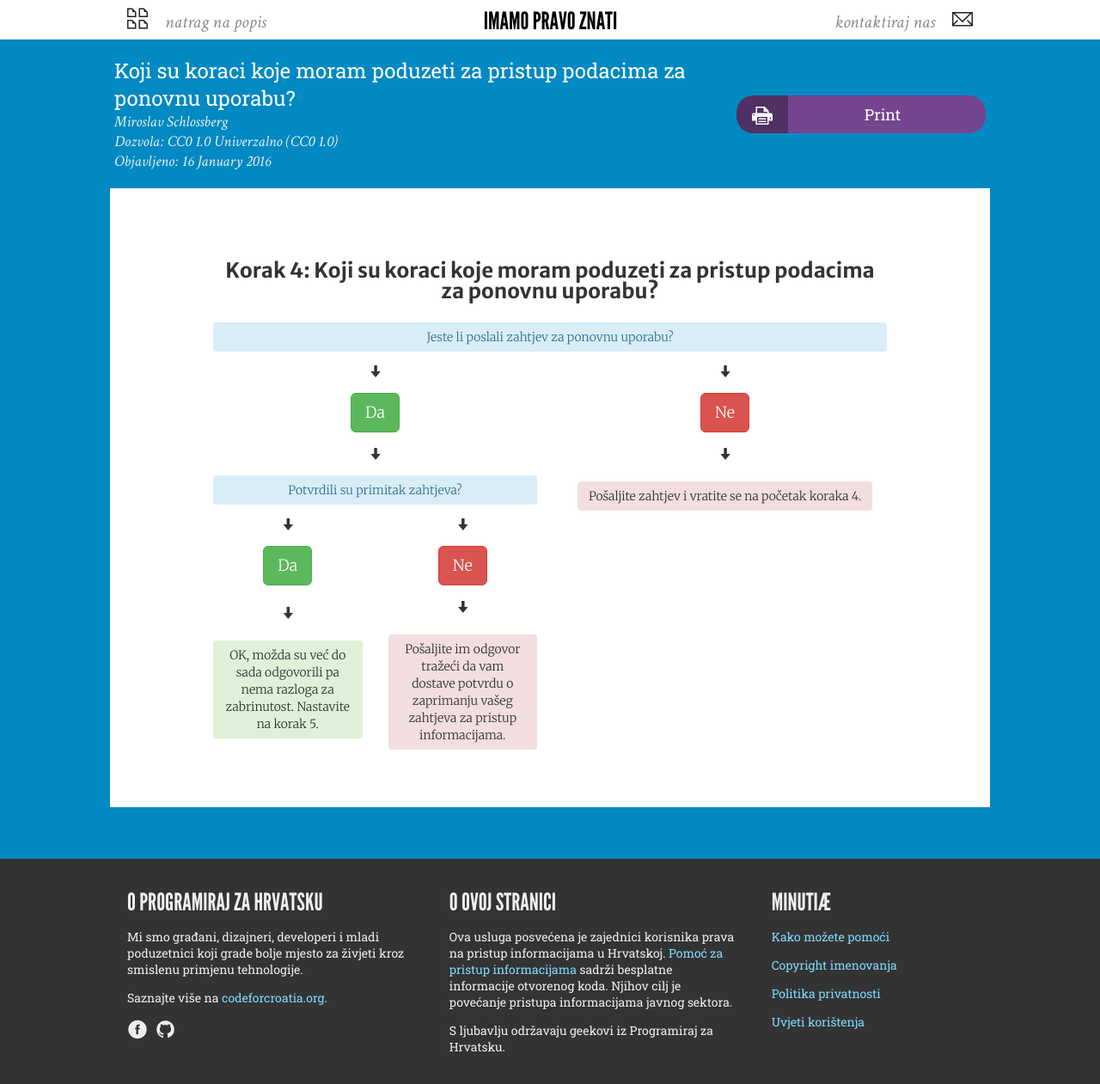
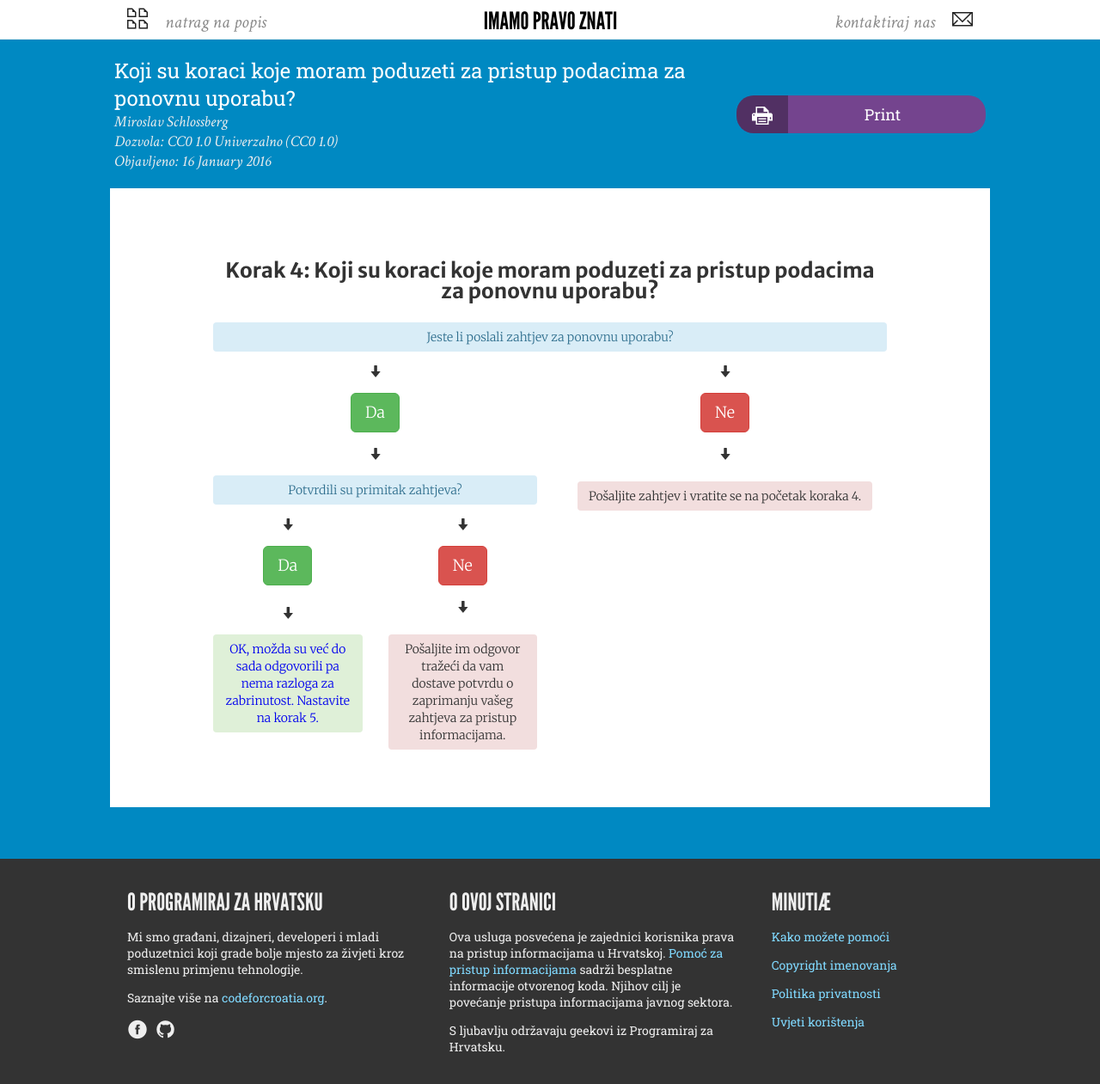
Before and after one commit to codeforcroatia/help-imamopravoznati, a Jekyll site: the page built from _posts/2016-01-16-4_koraci_koje_moram_poduzeti_za_pristup_podacima_za_ponovnu_uporabu.html, in a window 1280 px wide. Shown: the whole page at 86% size. Built offline with Jekyll 4.4.1, drawn with Linux system fonts in a browser that asks for light colours; nearby versions of some CDN libraries; some web fonts are replaced.

Commit message:
Update 2016-01-16-4_koraci_koje_moram_poduzeti_za_pristup_podacima_za_ponovnu_uporabu.html

```diff
--- a/_posts/2016-01-16-4_koraci_koje_moram_poduzeti_za_pristup_podacima_za_ponovnu_uporabu.html
+++ b/_posts/2016-01-16-4_koraci_koje_moram_poduzeti_za_pristup_podacima_za_ponovnu_uporabu.html
@@ -44,7 +44,7 @@
               <p class="center-block"><span class="btn btn-success btn-lg">Da</span></p>
               <p class="btn">
               <span class="glyphicon glyphicon-arrow-down"></span></p>
-              <p class="bg-success text-success btn text-wrap">OK, možda su već do sada odgovorili pa nema razloga za zabrinutost. Nastavite na korak 5.</p>
+              <a href="/5_kakav_je_proces_nakon_slanja_zahtjeva/"><p class="bg-success text-success btn text-wrap">OK, možda su već do sada odgovorili pa nema razloga za zabrinutost. Nastavite na korak 5.</p></a>
             </div>
             <div class="col-xs-6 text-center">
               <p class="center-block"><span class="btn btn-danger btn-lg">Ne</span></p>
```
